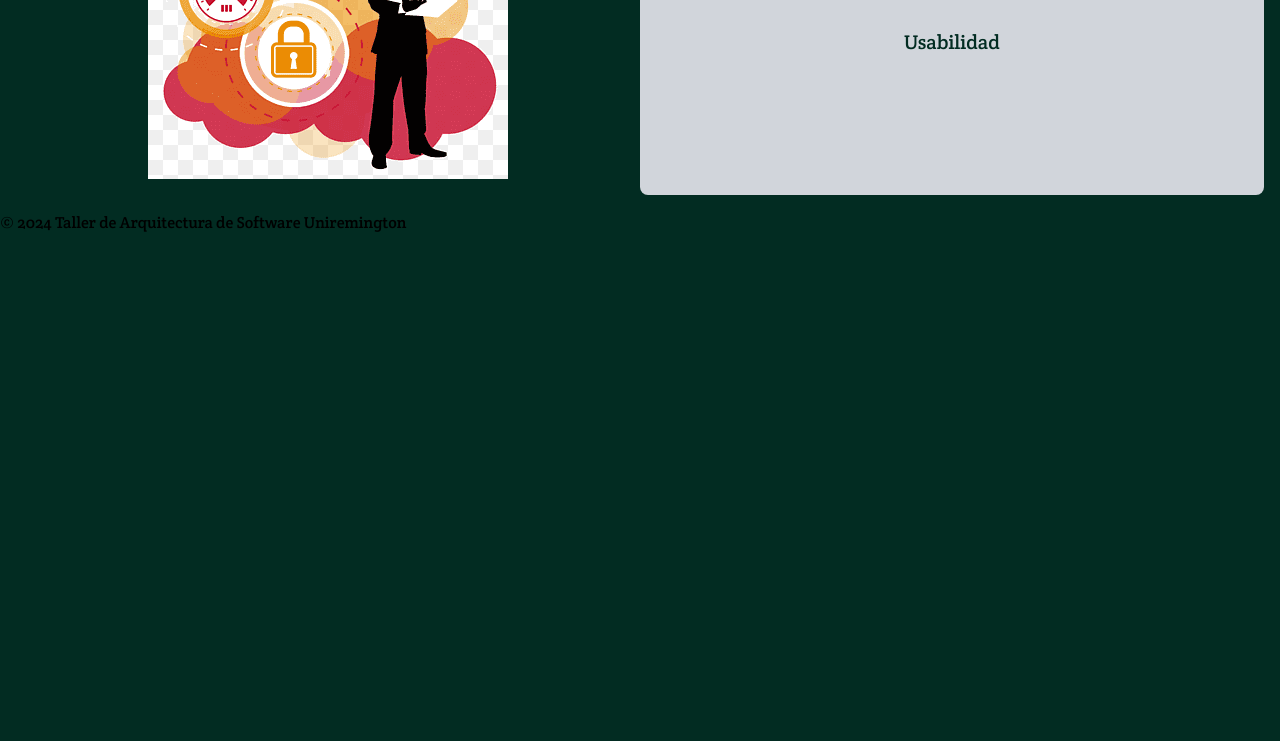
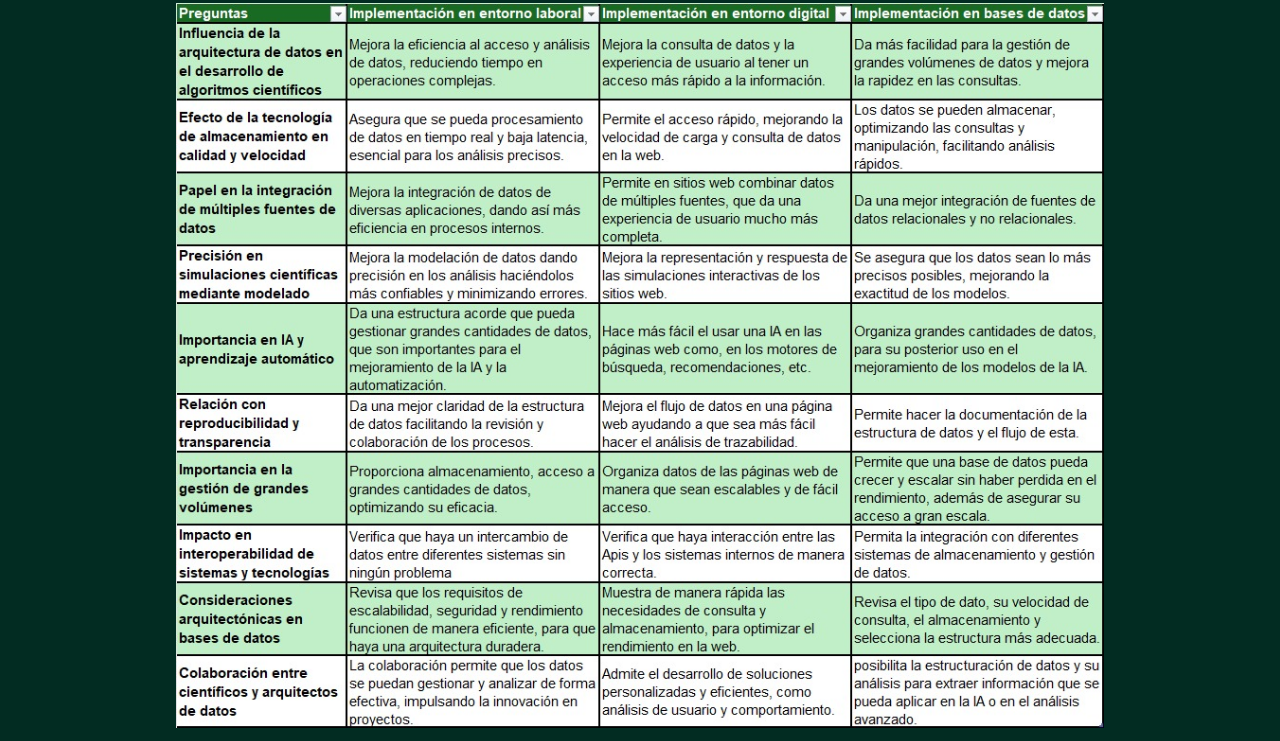
Before and after one commit to AlexBetancur313/Arquitectura-Software, a plain HTML site: page clase2/cuadro_comparativo.html in a window 1280 px wide. Shown: the part 489-1230 px from the top of the page. Before the commit the page ends 800 px from the top, so only its background shows below. Drawn offline with nearby package versions, Linux system fonts and the light colour scheme.

Commit message:
Se agregan cambios en archivo del cuadro comparativo

```diff
--- a/clase2/cuadro_comparativo.html
+++ b/clase2/cuadro_comparativo.html
@@ -28,7 +28,7 @@
       </a>
       <h1 class="header-title">Cuadro Comparativo</h1>
     </header>
-    <main class="m-4">
+    <main class="m-4 w-3/4 m-auto">
       <section class="flex flex-col w-3/4 m-auto mt-4 md:w-full">
         <article class="p-4 bg-gray-300 rounded-lg">
           <h2 class="text-2xl text-center font-bold">Descripción</h2>
@@ -49,31 +49,18 @@
 
         <div class="flex flex-col md:flex-row">
           <article
-            class="basis-1/2 md:basis-full flex items-center justify-center p-4"
+            class="basis-1/2 md:basis-full flex flex-col items-center justify-center p-4"
           >
+            <h2 class="header-title m-4 text-white">Cuadro Comparativo</h2>
             <img
-              src="../multimedia/requisitos_no_fundamentales.png"
-              alt="Requisitos no fundamentales"
+              src="../multimedia/cuadro_comparativo.jpg"
+              alt="Cuadro comparativo"
             />
-          </article>
-
-          <article
-            class="basis-1/2 md:basis-full flex flex-col items-center justify-center p-4 bg-gray-300 rounded-lg mt-4 text-emerald-950"
-          >
-            <h2 class="text-xl text-emerald-950">Usabilidad</h2>
-            <p>
-              <!-- <ol>
-                <li><b>Seguridad:</b> El sistema debe estar protegido contra accesos no autorizados.</li>
-                <li><b>Escalabilidad:</b> El proyecto debe ser bien diseñado para que se pueda expandir en caso de ser necesario</li>
-                <li><b>Disponibilidad:</b> El sistema debe estar disponible cuando sea necesario y ademas la información debe ser proporcionada cuando sea necesaria</li>
-                <li><b>Mantenimiento:</b> El proyecto debe ser fácil de mantener y realizar actualizaciones</li>
-                <li><b>Compatibilidad:</b> El sistema debe cumplir con todas las leyes y reglamentos aplicables</li>
-              </ol> -->
-            </p>
           </article>
         </div>
       </section>
     </main>
-    <footer>© 2024 Taller de Arquitectura de Software Uniremington</footer>
+    <script src="../footer_component.js"></script>
+    <custom-footer></custom-footer>
   </body>
 </html>
```
Also changed, not shown: multimedia/cuadro_comparativo.jpg (added).
